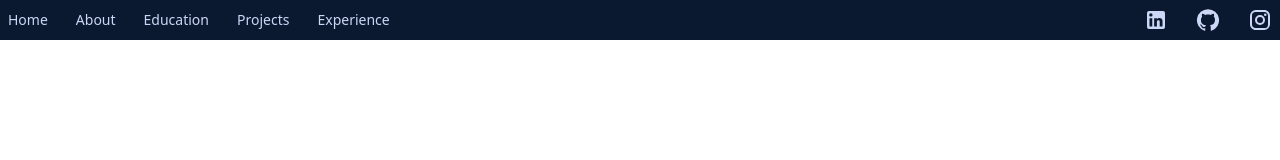
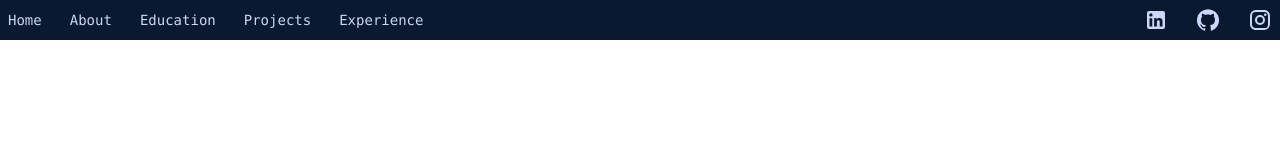
Before and after one commit to Hardik-Dharmik/portfolio-website-2.0, a Next.js app: page / in a window 1280 px wide. Shown: the top 160 px of the page. Built offline with nearby package versions, Linux system fonts and the light colour scheme.

Commit message:
Header done

```diff
--- a/components/Navbar.js
+++ b/components/Navbar.js
@@ -16,7 +16,7 @@ function Navbar() {
   console.log(isOpen);
 
   return (
-    <div className="container mx-auto bg-bgDark text-lightslate text-sm">
+    <div className="container mx-auto bg-bgDark text-lightslate text-sm font-mono font-light">
       {/* Mobile Menu  */}
       <div className="inline-block sm:hidden p-2 cursor-pointer hover:bg-gray-300 rounded-full">
         {isOpen ? (
--- a/styles/globals.css
+++ b/styles/globals.css
@@ -1,3 +1,5 @@
 @tailwind base;
 @tailwind components;
 @tailwind utilities;
+
+@import url('https://fonts.googleapis.com/css2?family=Inter&family=Roboto+Mono:ital,wght@1,300&display=swap');
```
